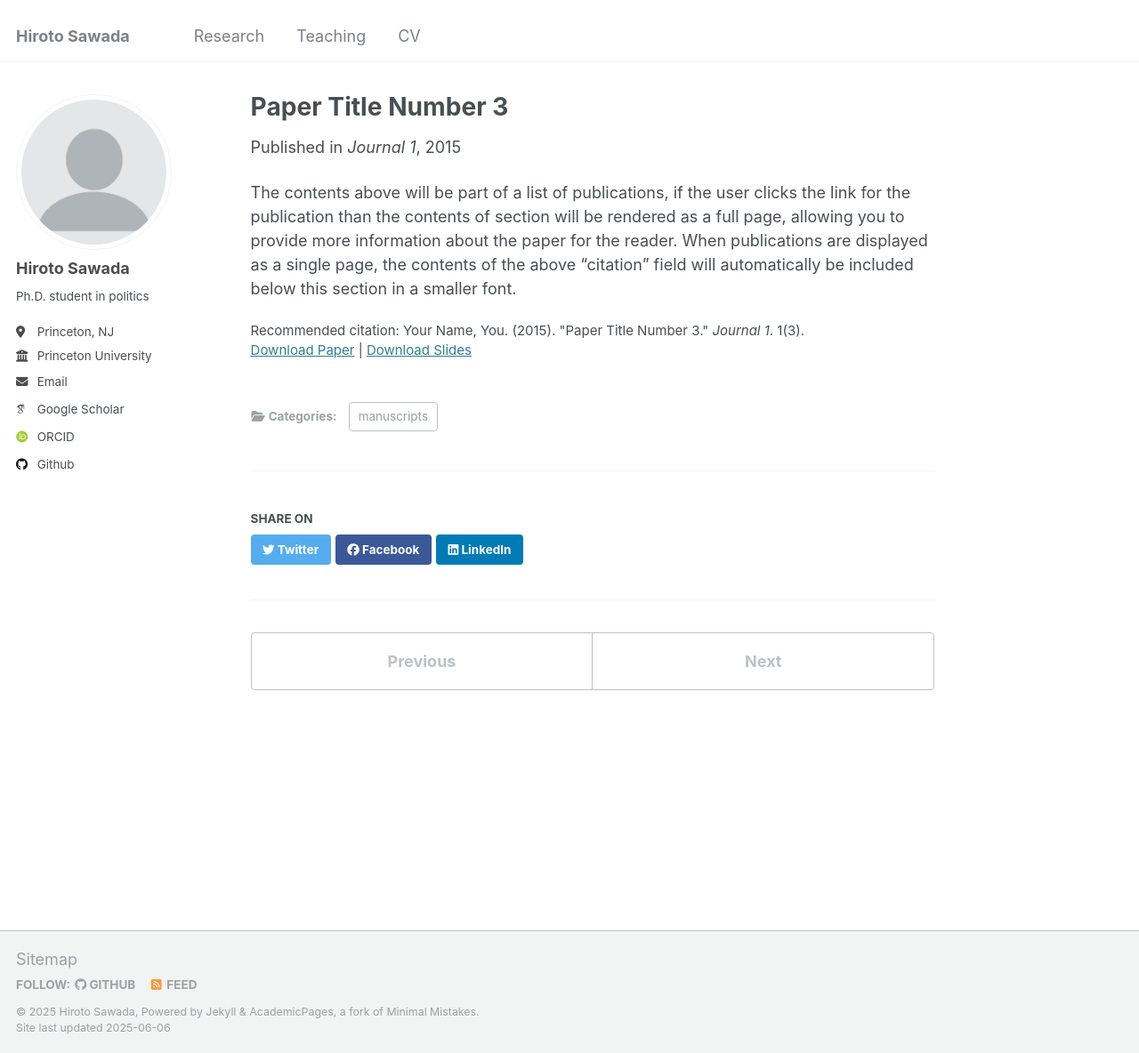
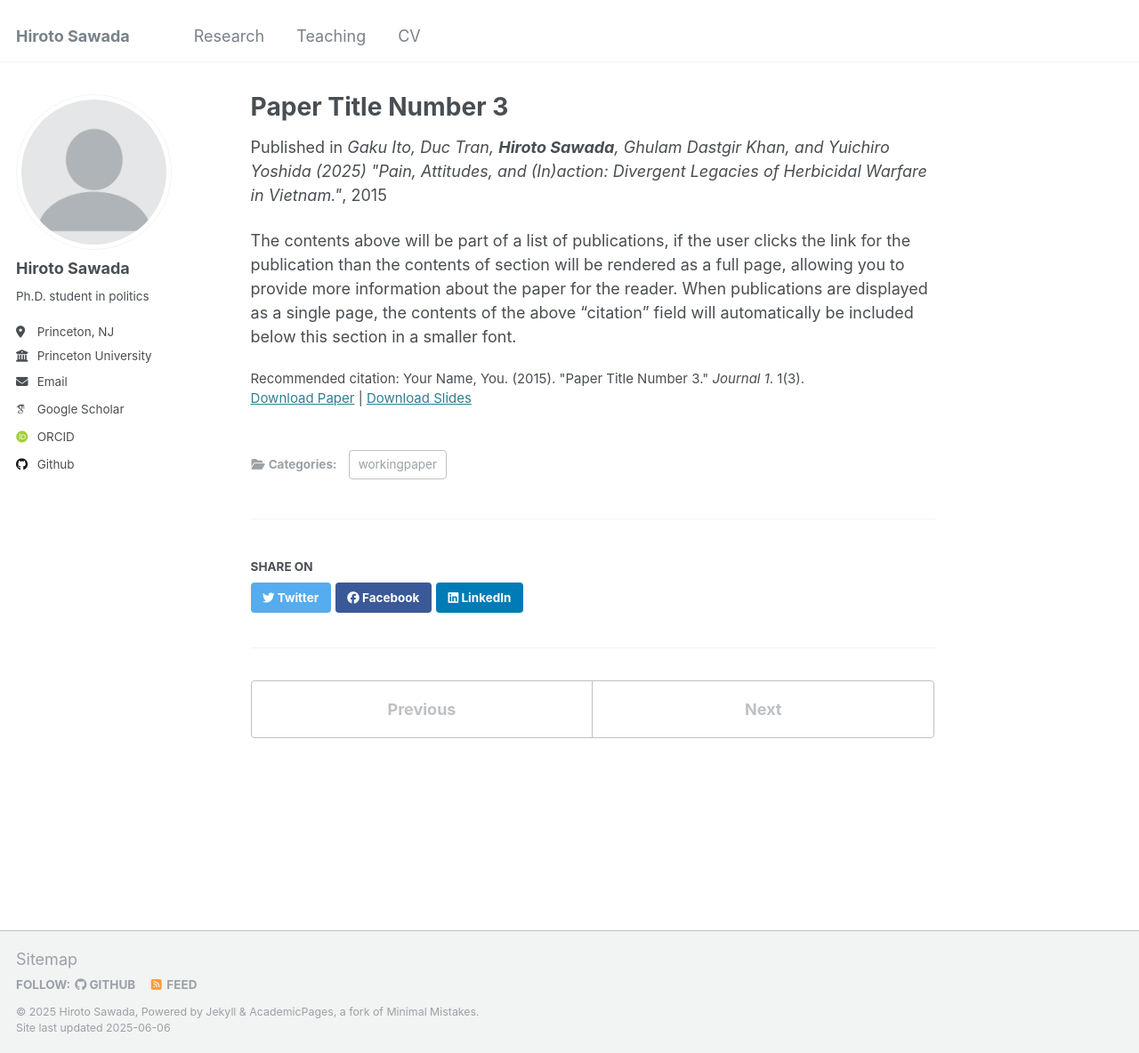
Before and after one commit to hiroto-sawada/hiroto-sawada.github.io, a Jekyll site: the page built from _publications/2015-10-01-paper-title-number-3.md, in a window 1280 px wide and 1184 px high. Shown: the whole window at 89% size. Built offline with Jekyll 4.4.1, drawn with Linux system fonts in a browser that asks for light colours; some web fonts are replaced.

Commit message:
Update 2015-10-01-paper-title-number-3.md

```diff
--- a/_publications/2015-10-01-paper-title-number-3.md
+++ b/_publications/2015-10-01-paper-title-number-3.md
@@ -1,10 +1,10 @@
 ---
 title: "Paper Title Number 3"
 collection: publications
-category: manuscripts
+category: workingpaper
 excerpt: 'This paper is about the number 3. The number 4 is left for future work.'
 date: 2015-10-01
-venue: 'Journal 1'
+venue: 'Gaku Ito, Duc Tran, <b>Hiroto Sawada</b>, Ghulam Dastgir Khan, and Yuichiro Yoshida (2025) "Pain, Attitudes, and (In)action: Divergent Legacies of Herbicidal Warfare in Vietnam."'
 slidesurl: 'http://academicpages.github.io/files/slides3.pdf'
 paperurl: 'http://academicpages.github.io/files/paper3.pdf'
 citation: 'Your Name, You. (2015). &quot;Paper Title Number 3.&quot; <i>Journal 1</i>. 1(3).'
```
